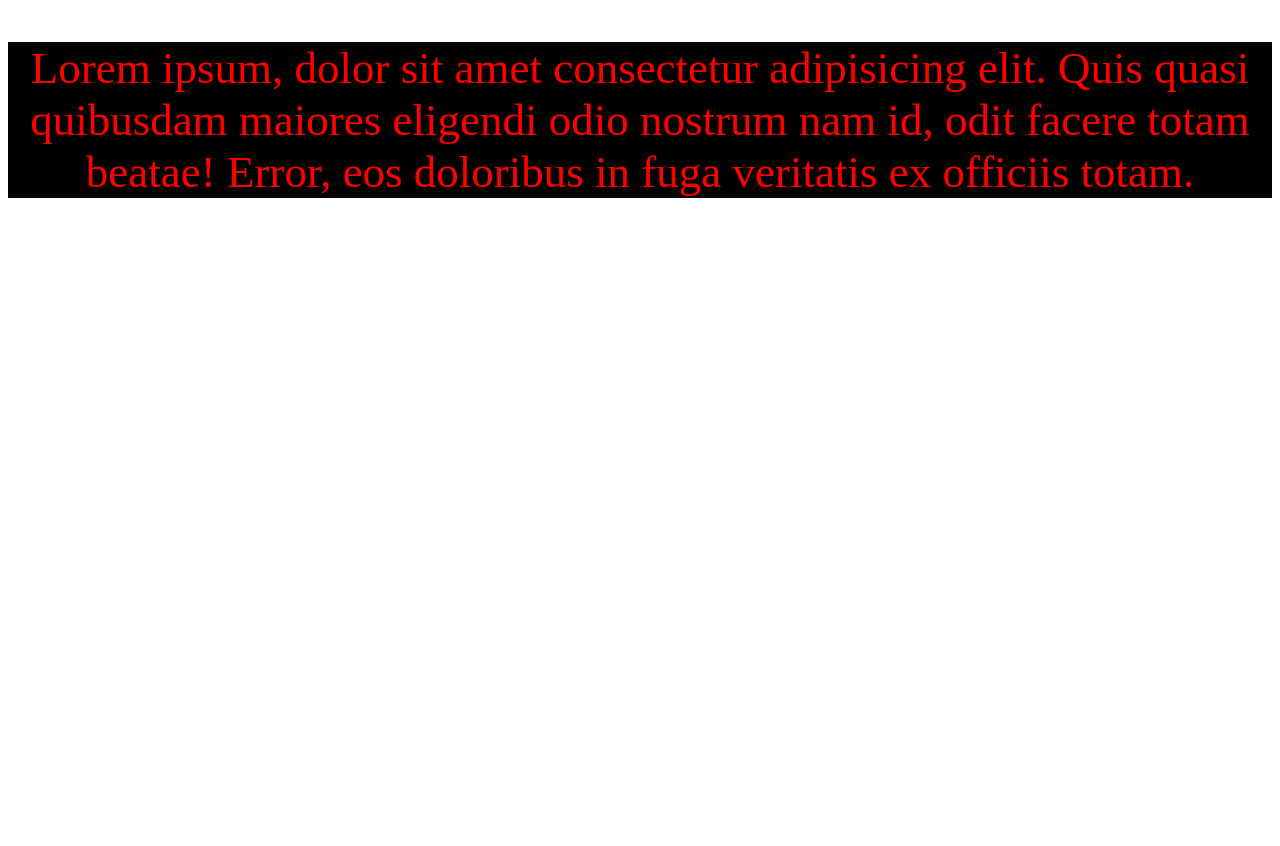
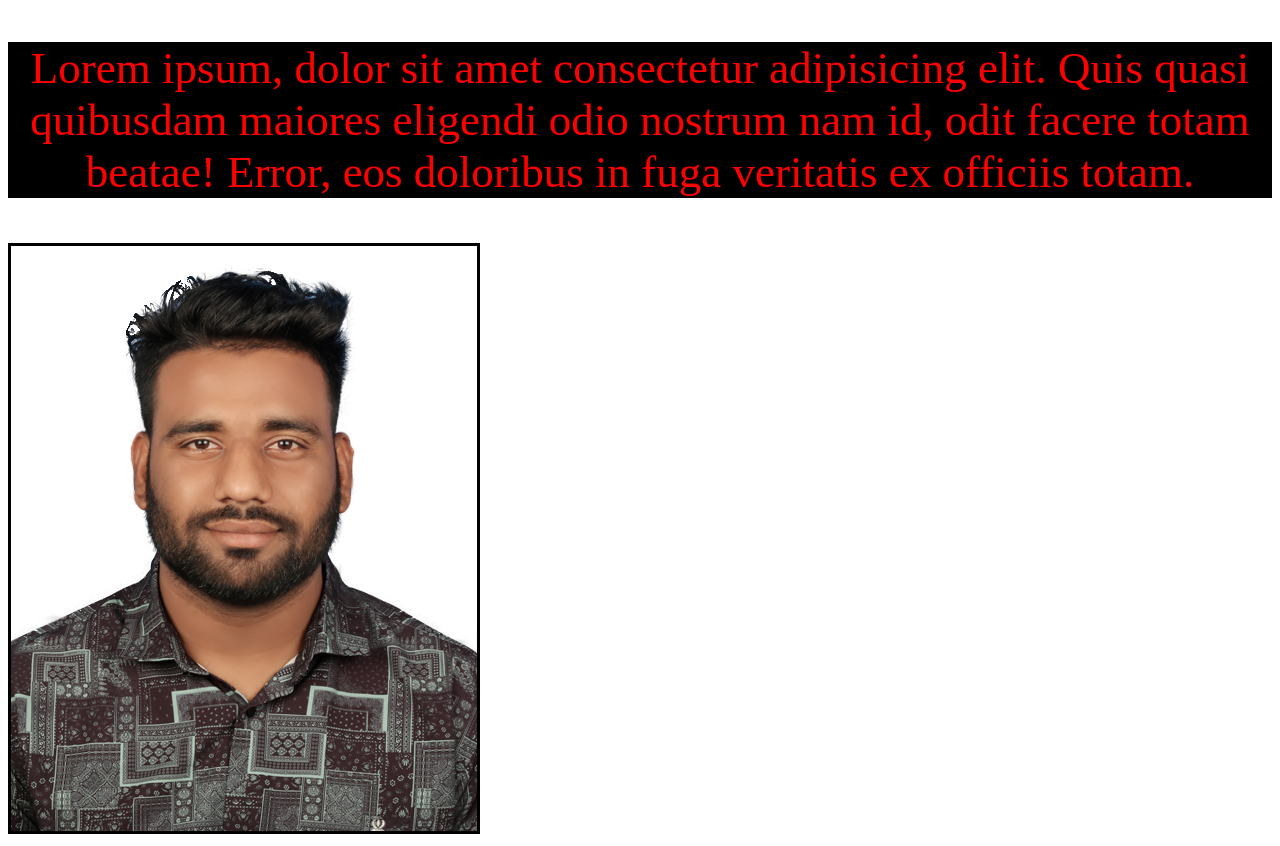
Before and after one commit to basiruddin0/my-first-repo, a plain HTML site: page index.html in a window 1280 px wide. Shown: the part 61-907 px from the top of the page. Before the commit the page ends 800 px from the top, so only its background shows below. Drawn offline with Linux system fonts and the light colour scheme.

Commit message:
images add

```diff
--- a/index.html
+++ b/index.html
@@ -10,6 +10,8 @@
     <h1>I am git </h1>
     <p> Lorem ipsum, dolor sit amet consectetur adipisicing elit. Quis quasi quibusdam maiores eligendi odio nostrum nam id, odit facere totam beatae! Error, eos doloribus in fuga veritatis ex officiis totam.</p>
 
+    <img src="images/basir.jpg" alt="">
+
 
 </body>
 </html>
```
Also changed, not shown: images/basir.jpg (added), images/website.jpg (added).
